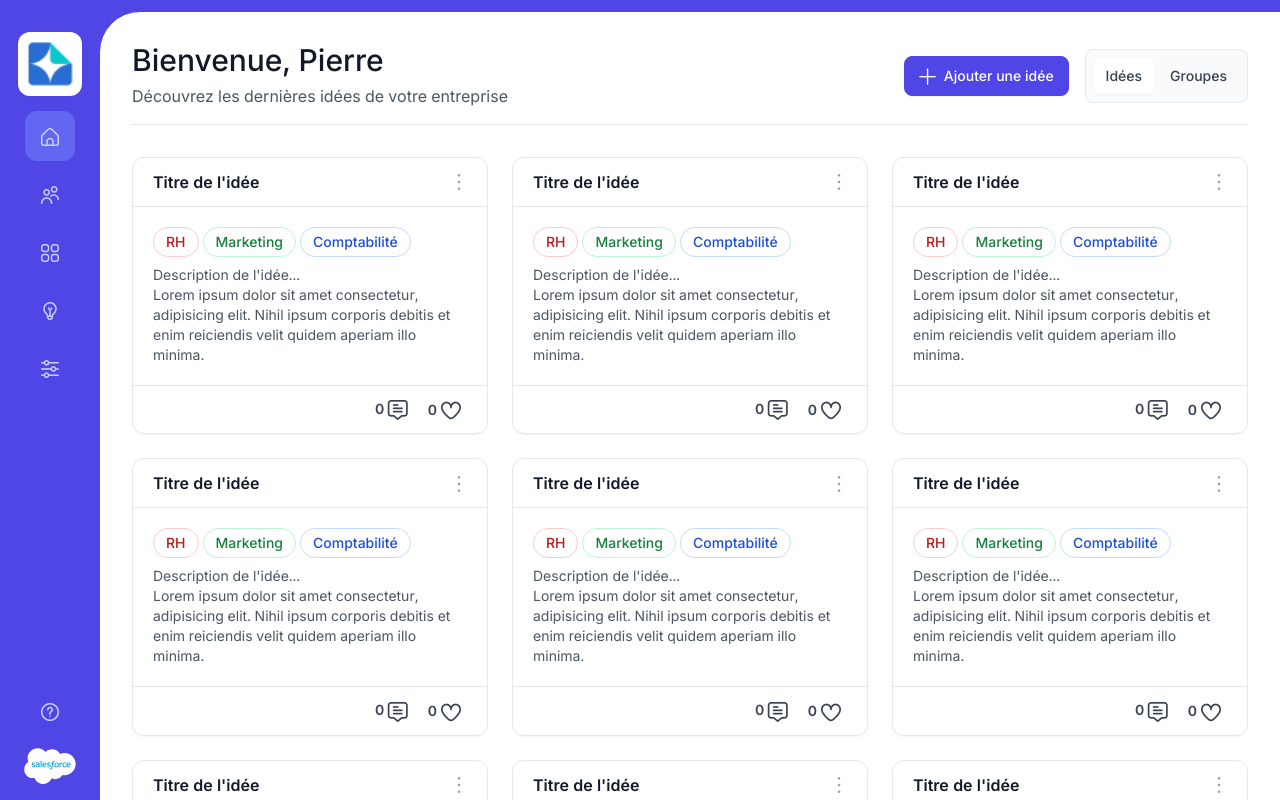
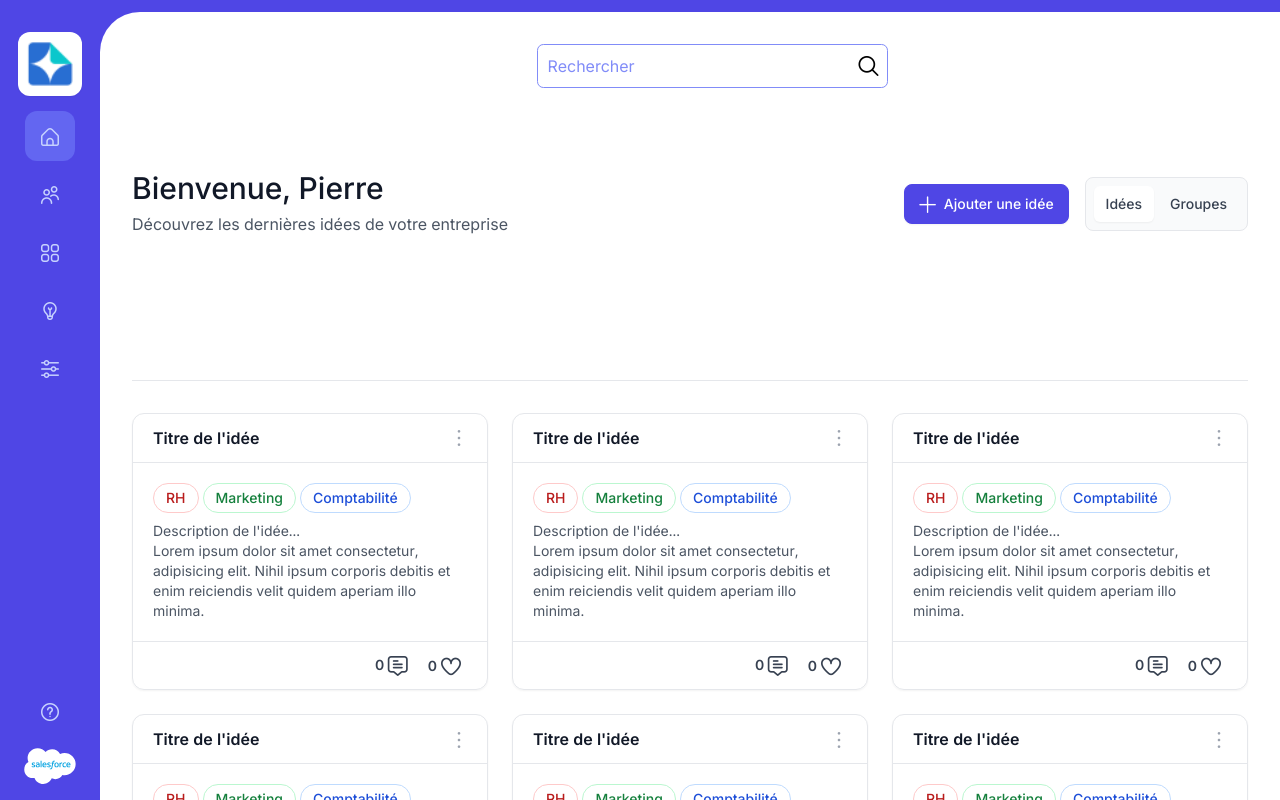
Before and after one commit to WildCodeSchool/2023-03-JS-TLSE-P3-Salesforce, a React (Vite) app in the folder frontend/: page /1 in a window 1280 px wide. Shown: the top 800 px of the page. Built offline with nearby package versions, Linux system fonts and the light colour scheme.

Commit message:
S03_F04_US1_home-ideas_avatar append searchBar in page /Home/Home

```diff
--- a/frontend/src/components/SearchBar/SearchBar.jsx
+++ b/frontend/src/components/SearchBar/SearchBar.jsx
@@ -3,57 +3,45 @@ import "./SearchBar.scss";
 import { availableNames } from "../../../utils";
 
 function SearchBar() {
-  const [value, setValue] = useState("");
-  const [dataArray, setDataArray] = useState([]);
-  function handleClear() {
-    setValue("");
-    if (dataArray.length) {
-      setDataArray([]);
-    } else {
-      setDataArray(availableNames);
-    }
-  }
-  function handleChange(event) {
-    setValue(event.target.value);
-  }
-  function handleSearch() {
-    const sortedList = [...availableNames].sort((a, b) =>
-      a.name.localeCompare(b.name)
-    );
-    const results = sortedList.filter((name) =>
-      name.name.toLowerCase().includes(value.toLowerCase())
-    );
-    setDataArray(results);
-  }
-  // render
+  const [datas, setDatas] = useState([]);
+  const [searchTerm, setSearchTerm] = useState("");
+  const handleSearchTerm = (e) => {
+    const { value } = e.target;
+    setSearchTerm(value);
+  };
   return (
     <div className="search-component">
       <div className="search-bar">
         <input
           className="search-input"
           type="text"
-          value={value}
-          onClick={handleClear}
-          onChange={handleChange}
           placeholder="Rechercher"
+          onChange={handleSearchTerm}
         />
-        <button type="button" className="search clear" onClick={handleClear}>
-          <i className="fi fi-rr-cross" />
-        </button>
-        <button type="button" className="search search" onClick={handleSearch}>
+        <button
+          type="button"
+          className="search-search"
+          // A venir: un toggle pour activer/désactiver la searchbar et lui fixer le focus à l'activation.
+          onClick={() => setDatas(availableNames)}
+        >
           <i className="fi fi-rr-search" />
         </button>
       </div>
-      <ul className="search-result">
-        {dataArray.map((el) => {
-          return (
-            <li className="line-result" key={el.id}>
-              {el.name}
-            </li>
-          );
-        })}
-      </ul>
+      <div className="search-result">
+        {datas
+          .filter((val) => {
+            return val.name.toLowerCase().includes(searchTerm.toLowerCase());
+          })
+          .map((val) => {
+            return (
+              <ul className="search-result" key={val.id}>
+                <li className="line-result">{val.name}</li>
+              </ul>
+            );
+          })}
+      </div>
     </div>
   );
 }
+
 export default SearchBar;
--- a/frontend/src/components/SearchBar/SearchBar.scss
+++ b/frontend/src/components/SearchBar/SearchBar.scss
@@ -13,9 +13,9 @@
     position: relative;
     width: min-content;
     height: auto;
-    border: 1px solid var(--grey-400);
+    border: 1px solid var(--primary-400);
     border-radius: 0.4rem;
-    background-color: var(--grey-50);
+    background-color: var(--white);
     .search-input {
       @include text("md");
       border: none;
@@ -23,38 +23,37 @@
       width: 18rem;
       outline: none;
       &::placeholder {
-        color: var(--grey-400);
+        color: var(--primary-400);
       }
     }
     .fi-rs-search {
-      background-color: var(--grey-50);
+      background-color: var(--white);
     }
-    .search {
+    .search-search {
       border: none;
-      border-radius: 0.2rem;
-      background-color: var(--grey-50);
+      border-radius: 0.4rem;
+      background-color: var(--white);
       margin: 0.3rem;
-      padding: 0.2rem;
+      padding: 0.3em;
       &:hover {
         transform: scale(1.1);
-        background-color: var(--indigo-200);
+        background-color: var(--primary-100);
       }
     }
   }
-
   .search-result {
-    background-color: var(--indigo-50);
+    background-color: var(--white);
     width: max-content;
     max-height: 12rem;
     overflow-y: auto;
-    scrollbar-color: var(--grey-100) var(--indigo-600);
+    scrollbar-color: var(--primary-600);
   }
   .line-result {
     @include text("md");
     padding: 0.2rem;
     &:hover {
       cursor: pointer;
-      background-color: var(--indigo-100);
+      background-color: var(--primary-100);
     }
   }
 }
--- a/frontend/src/pages/Home/Home.jsx
+++ b/frontend/src/pages/Home/Home.jsx
@@ -4,6 +4,7 @@ import PageHeader from "../../components/PageHeader/PageHeader";
 import IdeaCard from "../../components/IdeaCard/IdeaCard";
 import HorizontalTabs from "../../components/HorizontalTabs/HorizontalTabs";
 import NavBar from "../../components/NavBar/NavBar";
+import SearchBar from "../../components/SearchBar/SearchBar";
 
 export default function Home() {
   const firstname = "Pierre";
@@ -15,6 +16,7 @@ export default function Home() {
         title={firstname ? `Bienvenue, ${firstname}` : "Bienvenue"}
         subtitle="Découvrez les dernières idées de votre entreprise"
       >
+        <SearchBar />
         <button className="button-primary-solid" type="button">
           <i className="fi fi-rr-plus" />
           Ajouter une idée
```
